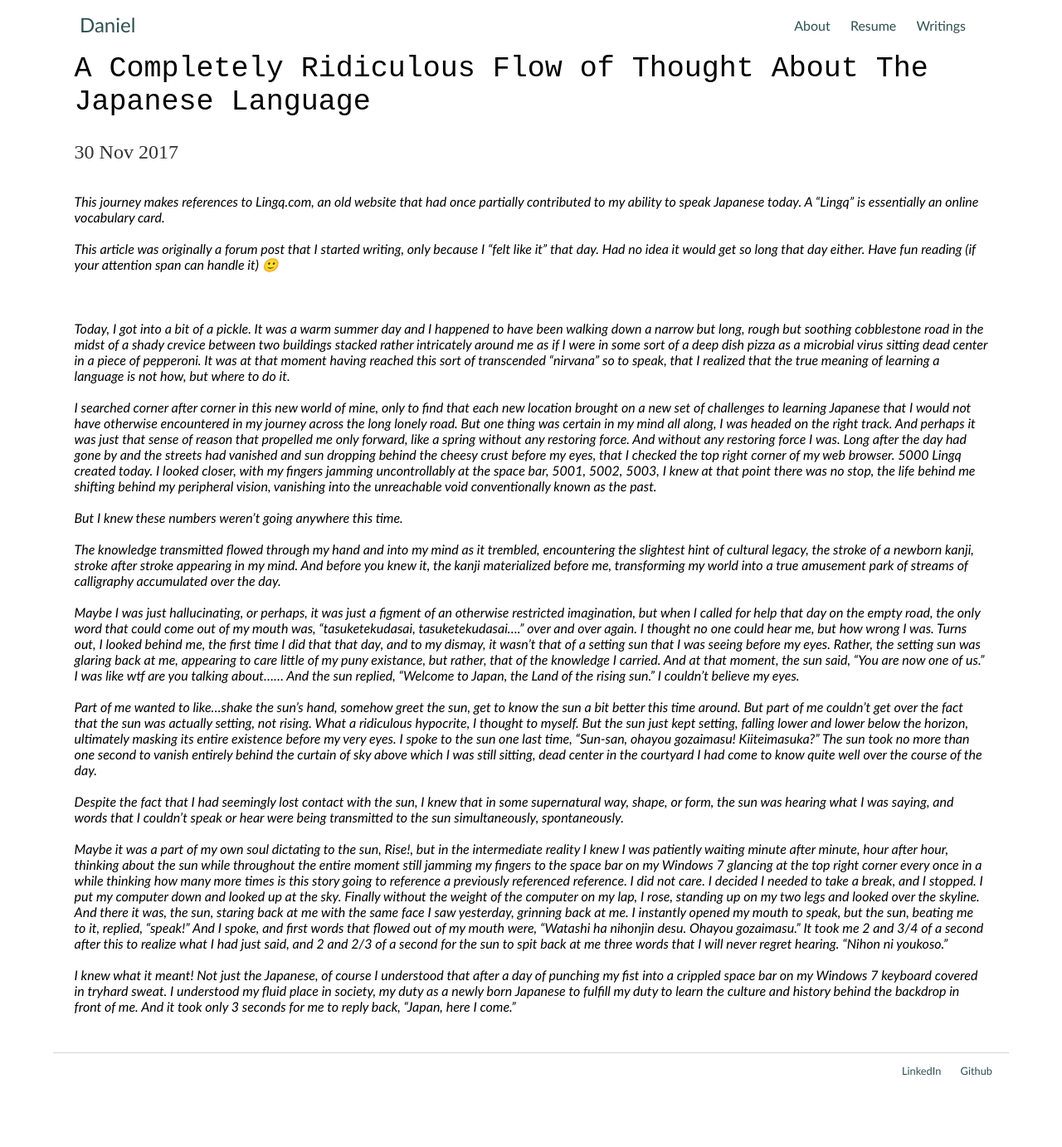
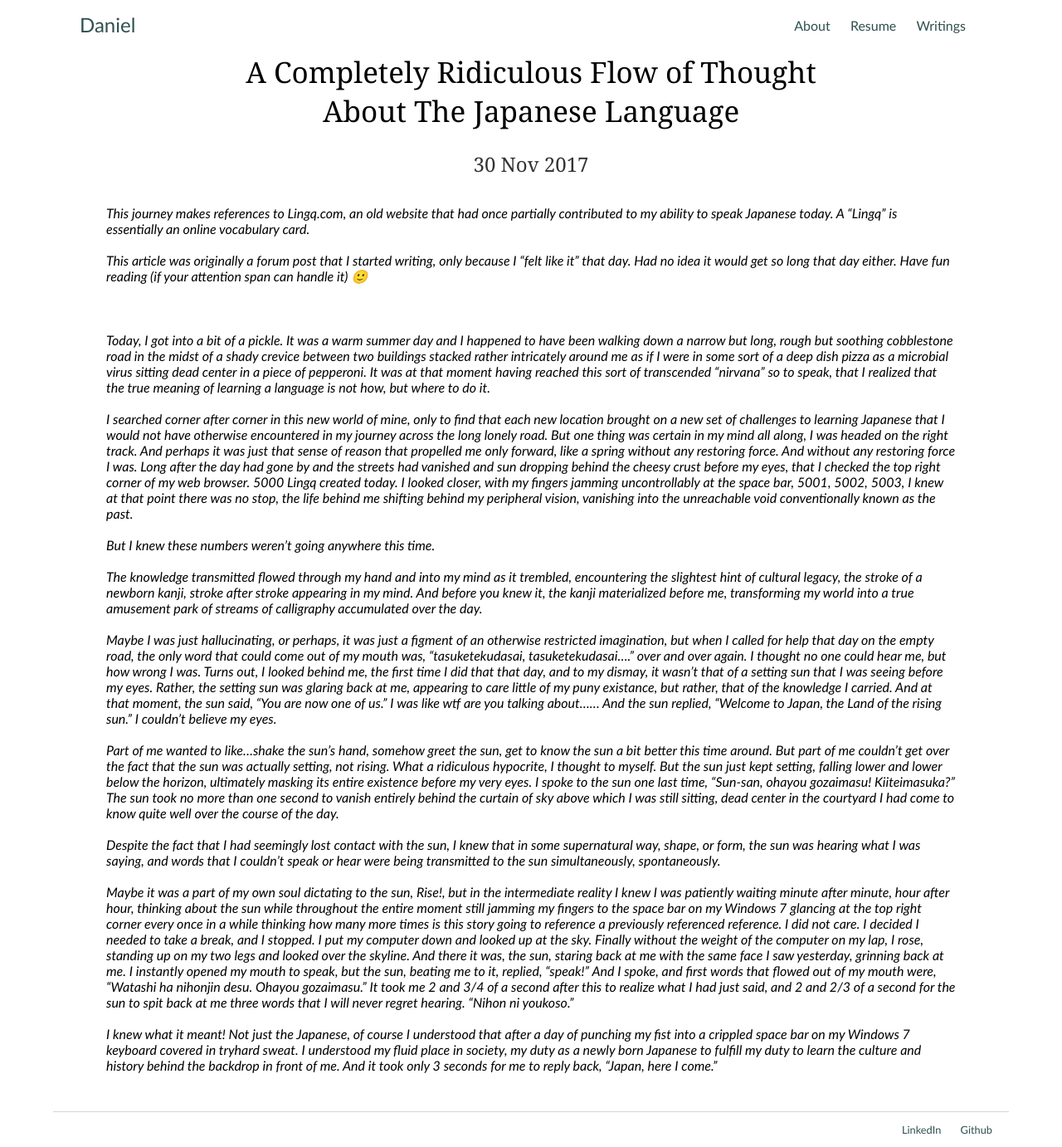
Before and after one commit to Calculasians/calculasians.github.io, a Jekyll site: the page built from _posts/2014-04-30-hank-quinlan-site-launched.md, in a window 1280 px wide. Shown: the whole page at 83% size. Built offline with Jekyll 4.4.1, drawn with Linux system fonts in a browser that asks for light colours; before the commit the page ends 1311 px from its top, so only the background shows below that.

Commit message:
Update main.css

```diff
--- a/css/main.css
+++ b/css/main.css
@@ -51,6 +51,18 @@ a:hover {
     color: #FF6347
 }
 
+.post-title {
+    text-align: center;
+    margin-left: 20%;
+    margin-right: 20%;
+    font-family: 'Georgia', serif;
+}
+
+.meta {
+    text-align: center;
+    font-family: 'Georgia', serif;
+}
+
 h1 {
     margin-left: 7%;
     font-size: 35px;
@@ -95,8 +107,8 @@ pre {
 .blog-posts {
     position: relative;
     top: -30px;
-    margin-left: 7%;
-    margin-right: 7%;
+    margin-left: 10%;
+    margin-right: 10%;
     font-family: 'Raleway', "Trebuchet MS", Helvetica, sans-serif;
     font-style: italic;
     font-size: 1em;
```
